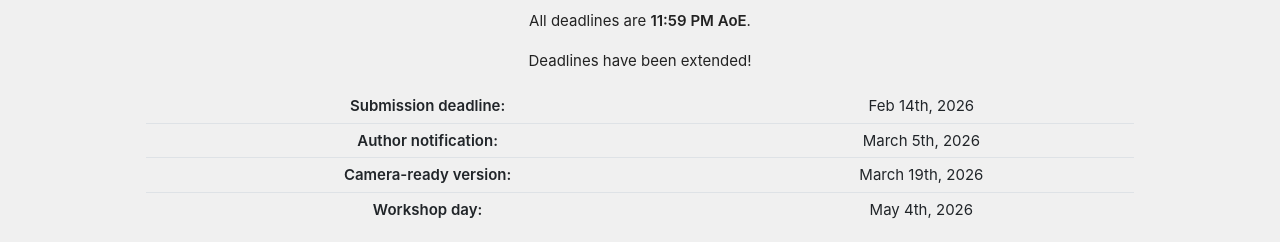
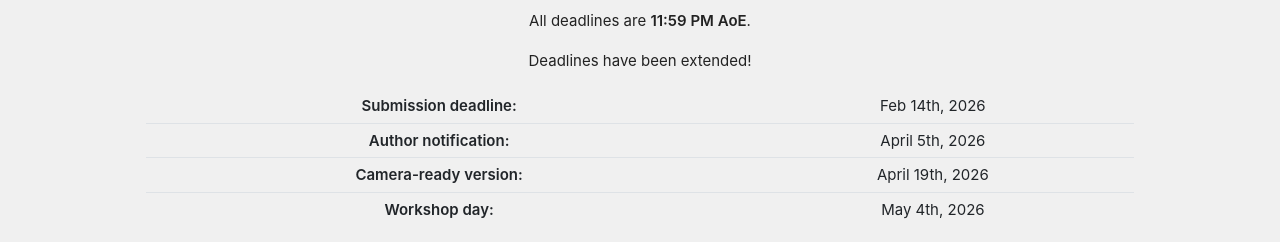
Before and after one commit to DataIntelligenceCrew/dbml26, an Eleventy site: page src/index.njk in a window 1280 px wide. Shown: the part 2120-2362 px from the top of the page. Built offline with nearby package versions, Linux system fonts and the light colour scheme; Eleventy itself is replaced by a stand-in of ours; files that its build step writes are made by us from their sources.

Commit message:
updated dates and title

```diff
--- a/src/_includes/dbml26/dates.njk
+++ b/src/_includes/dbml26/dates.njk
@@ -17,11 +17,11 @@
               </tr>
               <tr>
                 <td><strong>Author notification:</strong></td>
-                <td>March 5th, 2026</td>
+                <td>April 5th, 2026</td>
               </tr>
               <tr>
                 <td><strong>Camera-ready version:</strong></td>
-                <td>March 19th, 2026</td>
+                <td>April 19th, 2026</td>
               </tr>
               <tr>
                 <td><strong>Workshop day:</strong></td>
--- a/src/_includes/head.njk
+++ b/src/_includes/head.njk
@@ -42,7 +42,7 @@
   <meta property="og:type" content="website" />
   <meta property="og:url" content="https://dataintelligencecrew.github.io/dbml26/" />
   <meta property="og:site_name" content="DBML 2026" />
-  <meta property="og:title" content="DBML 2026 at ICDE" />
+  <meta property="og:title" content="DBML 2026 Workshop at ICDE" />
   <meta property="og:description" content="5th International Workshop on Databases and Machine Learning" />
   <meta property="og:image" content="https://dataintelligencecrew.github.io/dbml26/assets/images/opengraph.png" />
 
```
